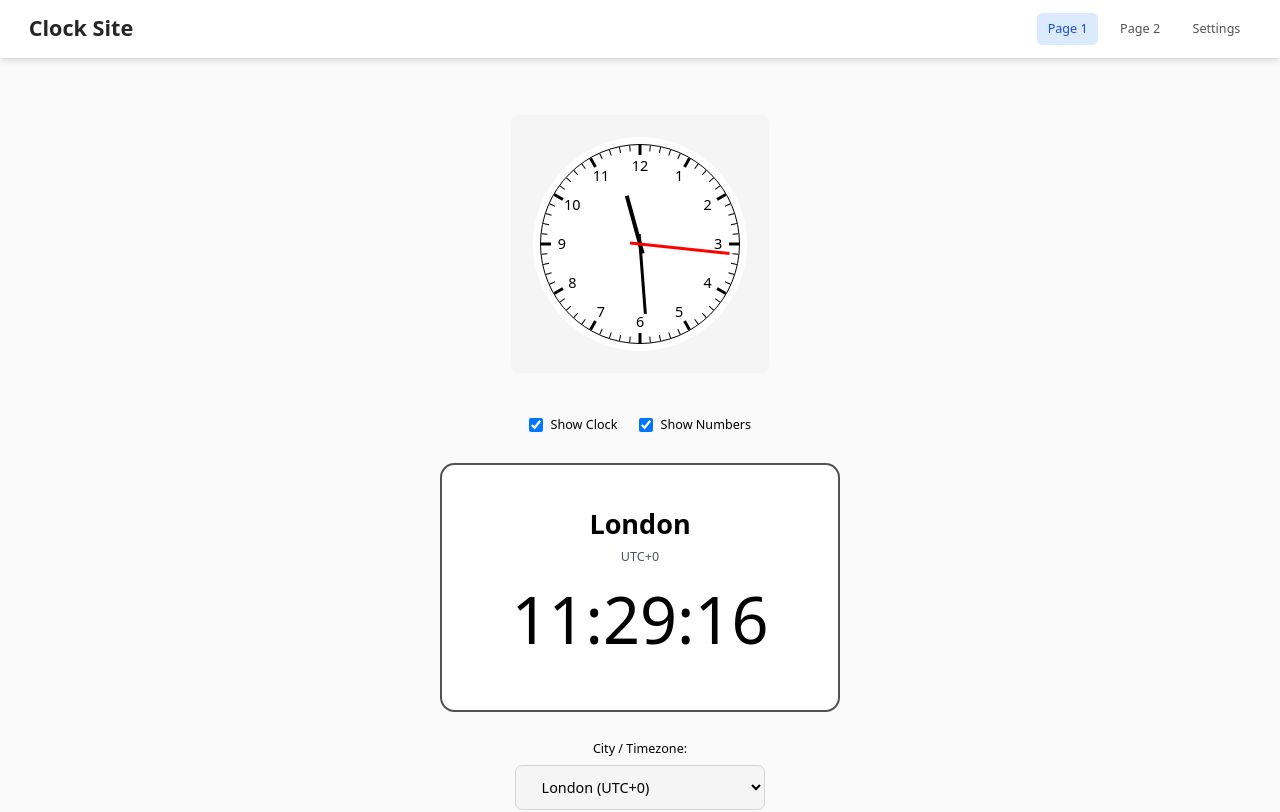
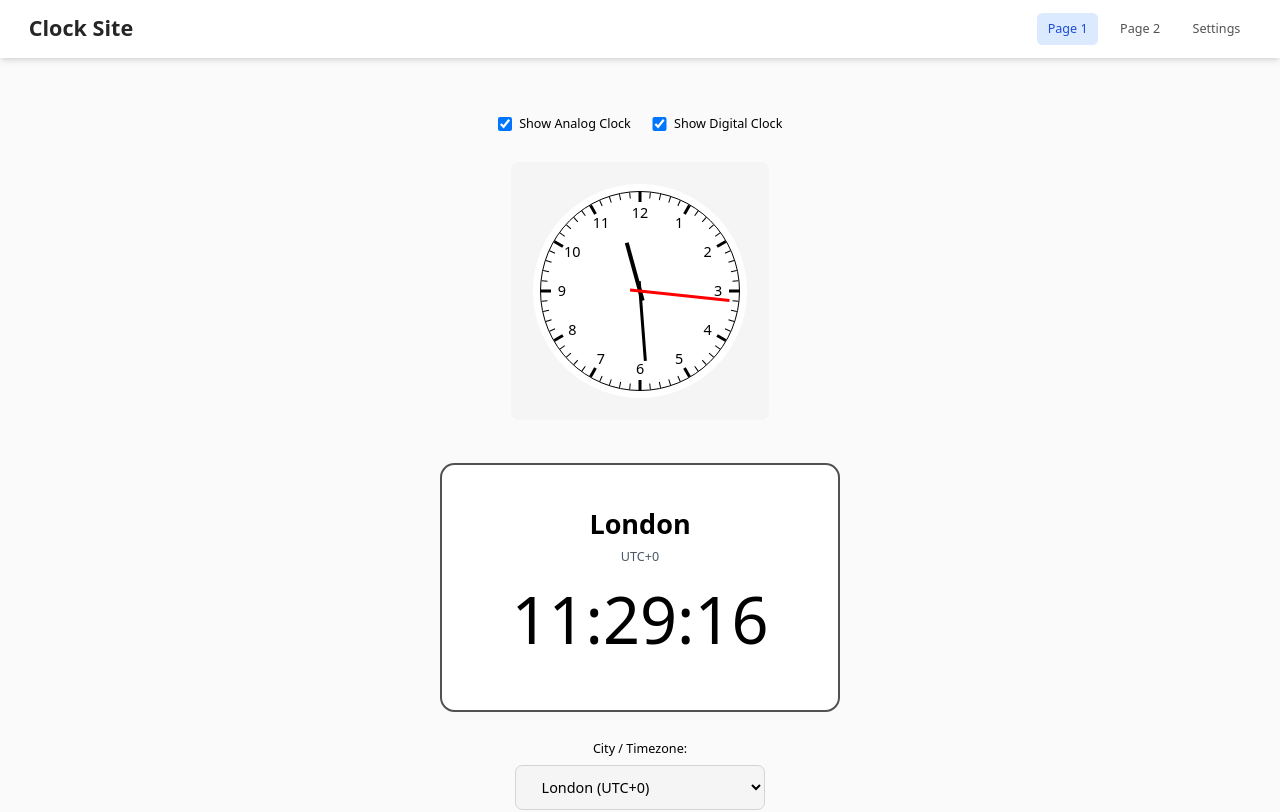
Before and after one commit to tobyhogan/react-clock-site, a React (Vite) app: page /page1 in a window 1280 px wide. Shown: the top 812 px of the page. Built offline with nearby package versions, Linux system fonts and the light colour scheme.

Commit message:
version 1.3.0

```diff
--- a/src/1-components-&-utilities/2-page-specific/1-page1/2-components/Component1.tsx
+++ b/src/1-components-&-utilities/2-page-specific/1-page1/2-components/Component1.tsx
@@ -62,15 +62,17 @@ const timezones: Timezone[] = [
   },
 ];
 
-const Clock = () => {
+interface ClockProps {
+  showClock: boolean;
+}
+
+const Clock = ({ showClock }: ClockProps) => {
   const [currentTime, setCurrentTime] = useState<Date>(new Date());
   const [selectedServer, setSelectedServer] = useState<TimeServer>(timeServers[0]);
   const [selectedTimezone, setSelectedTimezone] = useState<Timezone>(timezones[0]);
   const [serverTime, setServerTime] = useState<Date | null>(null);
   const [loading, setLoading] = useState<boolean>(false);
   const [error, setError] = useState<string | null>(null);
-  const [showClock, setShowClock] = useState<boolean>(true);
-  const [showNumbers, setShowNumbers] = useState<boolean>(true);
 
   // Fetch time from selected server
   useEffect(() => {
@@ -138,29 +140,6 @@ const Clock = () => {
 
   return (
     <div className="flex flex-col items-center justify-center gap-8">
-      {/* Checkboxes */}
-      <div className="flex gap-6">
-        <label className="flex items-center gap-2 cursor-pointer">
-          <input
-            type="checkbox"
-            checked={showClock}
-            onChange={(e) => setShowClock(e.target.checked)}
-            className="w-4 h-4 cursor-pointer"
-          />
-          <span className="text-sm font-medium dark:text-white">Show Clock</span>
-        </label>
-
-        <label className="flex items-center gap-2 cursor-pointer">
-          <input
-            type="checkbox"
-            checked={showNumbers}
-            onChange={(e) => setShowNumbers(e.target.checked)}
-            className="w-4 h-4 cursor-pointer"
-          />
-          <span className="text-sm font-medium dark:text-white">Show Numbers</span>
-        </label>
-      </div>
-
       {/* Raised Clock Widget */}
       <div className="bg-white dark:bg-neutral-800 border-2 border-neutral-600 rounded-2xl p-12 min-w-[400px] pt-12 pb-16">
 
@@ -177,7 +156,7 @@ const Clock = () => {
             </p>
 
             <div className="text-center text-7xl font-medium dark:text-white tabular-nums">
-              {showNumbers ? displayTime : '\u00A0'}
+              {displayTime}
             </div>
 
             {error && (
--- a/src/1-components-&-utilities/2-page-specific/1-page1/2-components/Component3.tsx
+++ b/src/1-components-&-utilities/2-page-specific/1-page1/2-components/Component3.tsx
@@ -2,7 +2,11 @@ import { useEffect, useState } from 'react';
 import Clock from 'react-clock';
 import 'react-clock/dist/Clock.css';
 
-const ReactClockComponent = () => {
+interface ReactClockComponentProps {
+  showClock: boolean;
+}
+
+const ReactClockComponent = ({ showClock }: ReactClockComponentProps) => {
   const [value, setValue] = useState(new Date());
 
   useEffect(() => {
@@ -22,6 +26,7 @@ const ReactClockComponent = () => {
     <div className="flex flex-col items-center justify-center">
       <div className="bg-neutral-100 dark:bg-neutral-800 p-6 rounded-lg">
         <div className="flex justify-center">
+          {showClock && (
             <div className="bg-white rounded-full p-2 inline-block">
               <Clock
                 value={value}
@@ -32,6 +37,7 @@ const ReactClockComponent = () => {
                 secondHandWidth={3}
               />
             </div>
+          )}
         </div>
       </div>
     </div>
--- a/src/pages/Page1.tsx
+++ b/src/pages/Page1.tsx
@@ -1,24 +1,44 @@
+import { useState } from 'react';
 import Clock from '../1-components-&-utilities/2-page-specific/1-page1/2-components/Component1';
 //import AnalogClock from '../1-components-&-utilities/2-page-specific/1-page1/2-components/Component2';
 import ReactClockComponent from '../1-components-&-utilities/2-page-specific/1-page1/2-components/Component3';
 
 
 const Page1 = () => {
+  const [showDigitalClock, setShowDigitalClock] = useState(true);
+  const [showAnalogClock, setShowAnalogClock] = useState(true);
+
   return (
     <div className="container mx-auto px-4 py-8">
 
+      {/* Checkboxes */}
+      <div className="flex justify-center gap-6 mb-8">
+        <label className="flex items-center gap-2 cursor-pointer">
+          <input
+            type="checkbox"
+            checked={showAnalogClock}
+            onChange={(e) => setShowAnalogClock(e.target.checked)}
+            className="w-4 h-4 cursor-pointer"
+          />
+          <span className="text-sm font-medium dark:text-white">Show Analog Clock</span>
+        </label>
 
+        <label className="flex items-center gap-2 cursor-pointer">
+          <input
+            type="checkbox"
+            checked={showDigitalClock}
+            onChange={(e) => setShowDigitalClock(e.target.checked)}
+            className="w-4 h-4 cursor-pointer"
+          />
+          <span className="text-sm font-medium dark:text-white">Show Digital Clock</span>
+        </label>
+      </div>
 
-      <ReactClockComponent />
-
-
+      <ReactClockComponent showClock={showAnalogClock} />
 
       <div className='mt-12' ></div>
 
-
-
-
-      <Clock />
+      <Clock showClock={showDigitalClock} />
 
 
       {/*
```
Lines whose indentation alone changed are shown as unchanged.
